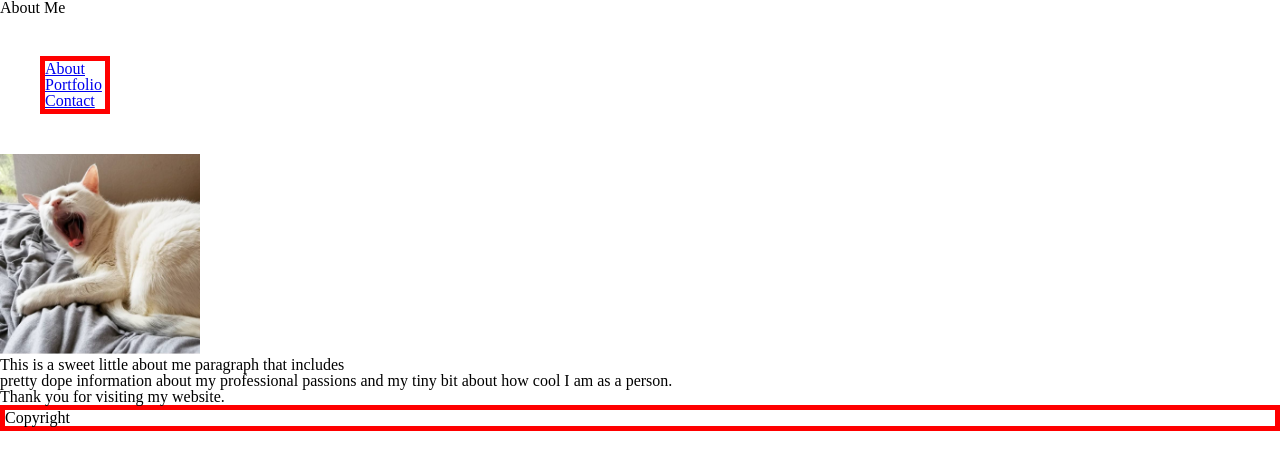
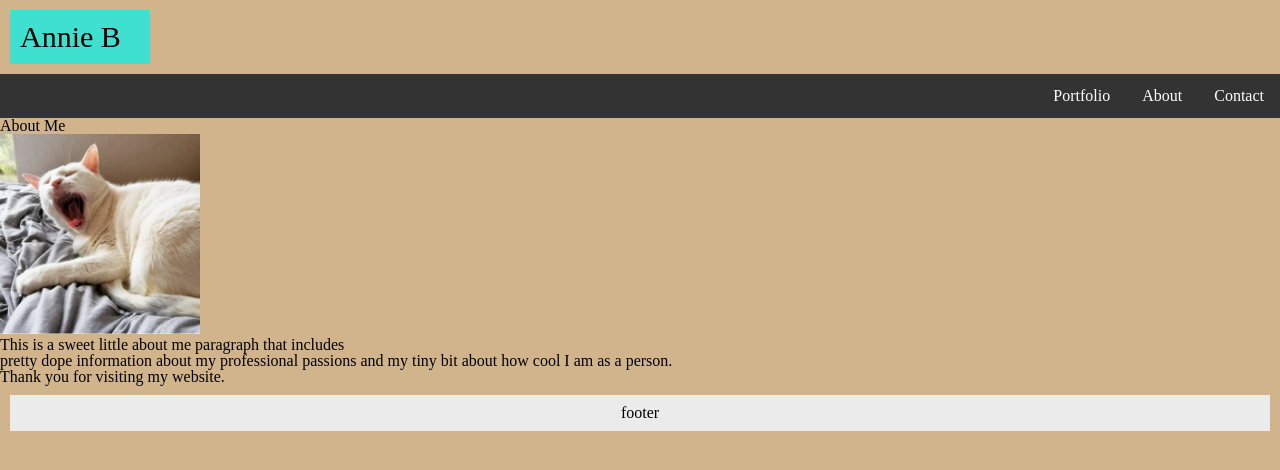
Before and after one commit to AnnieBeltran/Responsive-Portfolio, a plain HTML site: page index.html in a window 1280 px wide. Drawn offline with Linux system fonts and the light colour scheme.

Commit message:
this is it

```diff
--- a/index.html
+++ b/index.html
@@ -5,28 +5,37 @@
     <meta charset="UTF-8">
     <meta name="viewport" content="width=device-width, initial-scale=1.0">
     <meta http-equiv="X-UA-Compatible" content="ie=edge">
-    <title>Document</title>
+    <title>Annie B HMW 2 | Index</title>
     <link rel="stylesheet" type="text/css" href="./reset.css">
     <link rel="stylesheet" type="text/css" href="./style.css">
+    <meta name="viewport" content="width=device-width, initial-scale=1">
 </head>
 
 <body>
-    <h1>About Me</h1>
-    <div class="link">
+    <div header>
+        <h1>Annie B</h1>
+        <div class="link">
 
-        <ul>
-            <li><a href="index.html">About</a></li>
-            <li><a href="Portfolio.html">Portfolio</a></li>
-            <li><a href="Contact.html">Contact</a></li>
+            <ul>
+                <li><a href="Contact.html">Contact</a></li>
+                <li><a href="index.html">About</a></li>
+                <li><a href="Portfolio.html">Portfolio</a></li>
 
-        </ul>
 
+            </ul>
+
+        </div>
     </div>
+    <h2>About Me</h2>
     <img src="cat.png" alt="cat face example" height="200px" width="200px">
     <p>This is a sweet little about me paragraph that includes
         <br>pretty dope information about my professional passions and my tiny bit about how cool I am as a person.
         <br>Thank you for visiting my website.</p>
-    <footer class="footer">Copyright</footer>
+        <div class="clear"></div>
+
+        <footer>
+          <p>footer</p>
+        </footer>
 </body>
 
 </html>
--- a/style.css
+++ b/style.css
@@ -1,26 +1,71 @@
 /*Stylesheet for Homework 2
 */
 
+/* HEADER */
 
+header,
+{
+  position: relative;
+  display: block;
+  padding: 10px;
+  margin: 10px;
+  text-align: center;
+  background: #ebebeb;
+}
+
+h1 {
+font: 30px helvetica bold;
+background-color: turquoise;
+display: block;
+padding: 10px;
+margin: 10px;
+width: 120px;
+
+}
+
+/*NAVIGATION BAR*/
 ul {
-    border: 5px solid red;
+    position: relative;
     list-style-type: none;
-    margin: 40px;
+    margin: 0;
     padding: 0;
-    width: 60px;
+    overflow: hidden;
+    background-color: #333;
+}
+
+li {
+    float: right;
 }
 
 li a {
     display: block;
+    color: white;
+    text-align: center;
+    padding: 14px 16px;
+    text-decoration: none;
+}
+
+/* Change the link color to #111 (black) on hover */
+li a:hover {
+    background-color: #111;
+}
+
+/* FOOTER */
+.clear {
+    clear: both;
+}
+
+    footer {
+    display: block;
+    padding: 10px;
+    margin: 10px;
+    text-align: center;
+    background: #ebebeb;
+
 }
 
 
-.footer {
-    border: 5px solid red;
-    font-size: 50px bold black;
-
-}
-
+/* CONTACT PAGE */
 /* Style inputs with type="text", select elements and textareas */
 input[type=text], select, textarea {
     width: 100%; /* Full width */
@@ -54,3 +99,28 @@ input[type=submit]:hover {
     background-color: #f2f2f2;
     padding: 20px;
 }
+
+/* Media Queries */
+body {
+    background-color: tan;
+  }
+
+
+  @media screen and (max-width: 980px) {
+    body {
+      background-color: green;
+    }
+  }
+
+  @media screen and (max-width: 768px) {
+    body {
+      background-color: blue;
+    }
+  }
+
+
+  @media screen and (max-width: 640px) {
+    body {
+      background-color: olive;
+    }
+  }
```
Also changed, not shown: Contact.html (+15 -4 lines), Portfolio.html (+13 -8 lines).
